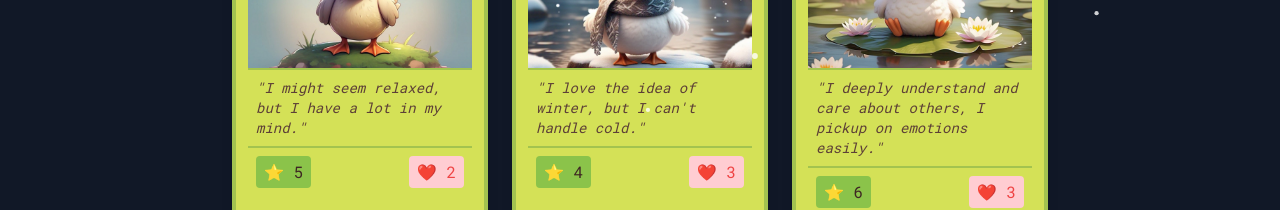
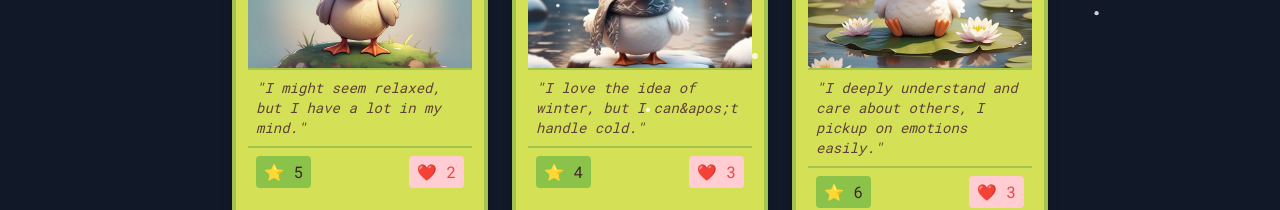
Before and after one commit to danielbaker06072001/personal-website, a Next.js app: page /duck in a window 1280 px wide. Shown: the part 684-894 px from the top of the page. Built offline with nearby package versions, Linux system fonts and the light colour scheme.

Commit message:
update duck

```diff
--- a/app/duck/page.tsx
+++ b/app/duck/page.tsx
@@ -15,7 +15,7 @@ const ducks = [
   { id: 2, name: "GrindQuack", description: "I push myself to kepe learning and improving even it means sleepy.", image: phe, rarity: 3, health: 4 },
   { id: 3, name: "WanderWings", description: "I have a rentless spirit and passion for discovering new things.", image: explore, rarity: 1, health: 6 },
   { id: 4, name: "PoutyPlume", description: "I might seem relaxed, but I have a lot in my mind.", image: angry, rarity: 5, health: 2 },
-  { id: 5, name: "FrostFeather", description: "I love the idea of winter, but I can't handle cold.", image: cold, rarity: 4, health: 3 },
+  { id: 5, name: "FrostFeather", description: "I love the idea of winter, but I can&apos;t handle cold.", image: cold, rarity: 4, health: 3 },
   { id: 6, name: "TenderQuack", description: "I deeply understand and care about others, I pickup on emotions easily.", image: cry, rarity: 6, health: 3 },
 ];
 
--- a/components/DuckCard.tsx
+++ b/components/DuckCard.tsx
@@ -25,7 +25,7 @@ export default function DuckCard({ duck }: DuckCardProps) {
       </div>
 
       <div className="text-[#5D4037] text-sm p-2 border-b-2 border-[#A3C34F] italic">
-        "{duck.description}"
+        &quot;{duck.description}&quot;
       </div>
 
       <div className="flex justify-between p-2 text-[#3E2723]">
```
